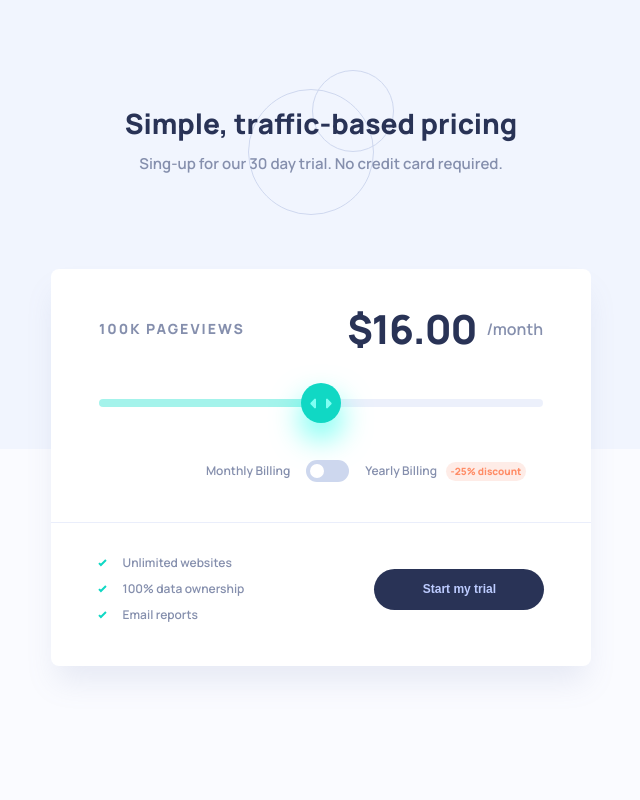
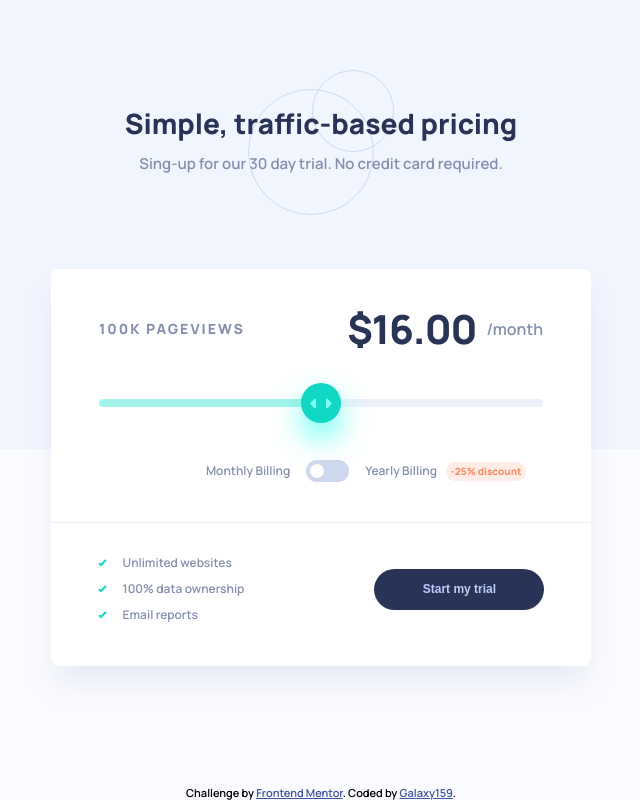
Before and after one commit to Galaxy159/Pricing-Component, a React (Create React App) app: page / in a window 1280 px wide. Shown: the whole page, without its empty margins (319-959 px from the left). Built offline with nearby package versions, Linux system fonts and the light colour scheme.

Commit message:
footer and toggle label

```diff
--- a/src/App.js
+++ b/src/App.js
@@ -1,12 +1,14 @@
 import "./style/App.css";
 import Header from "./components/Header";
 import Component from "./components/Component";
+import Footer from "./components/Footer";
 
 function App() {
   return (
     <main className="container">
       <Header />
       <Component />
+      <Footer />
     </main>
   );
 }
--- a/src/components/Component.js
+++ b/src/components/Component.js
@@ -73,7 +73,7 @@ export default function Main() {
         <div className="component__billing">
           <p className="component__billing--monthly">Monthly Billing</p>
           <div className="component__billing--toggle">
-            <label className="switch" htmlFor="toggle">
+            <label htmlFor="toggle" className="switch">
               <input
                 id="toggle"
                 type="checkbox"
```
